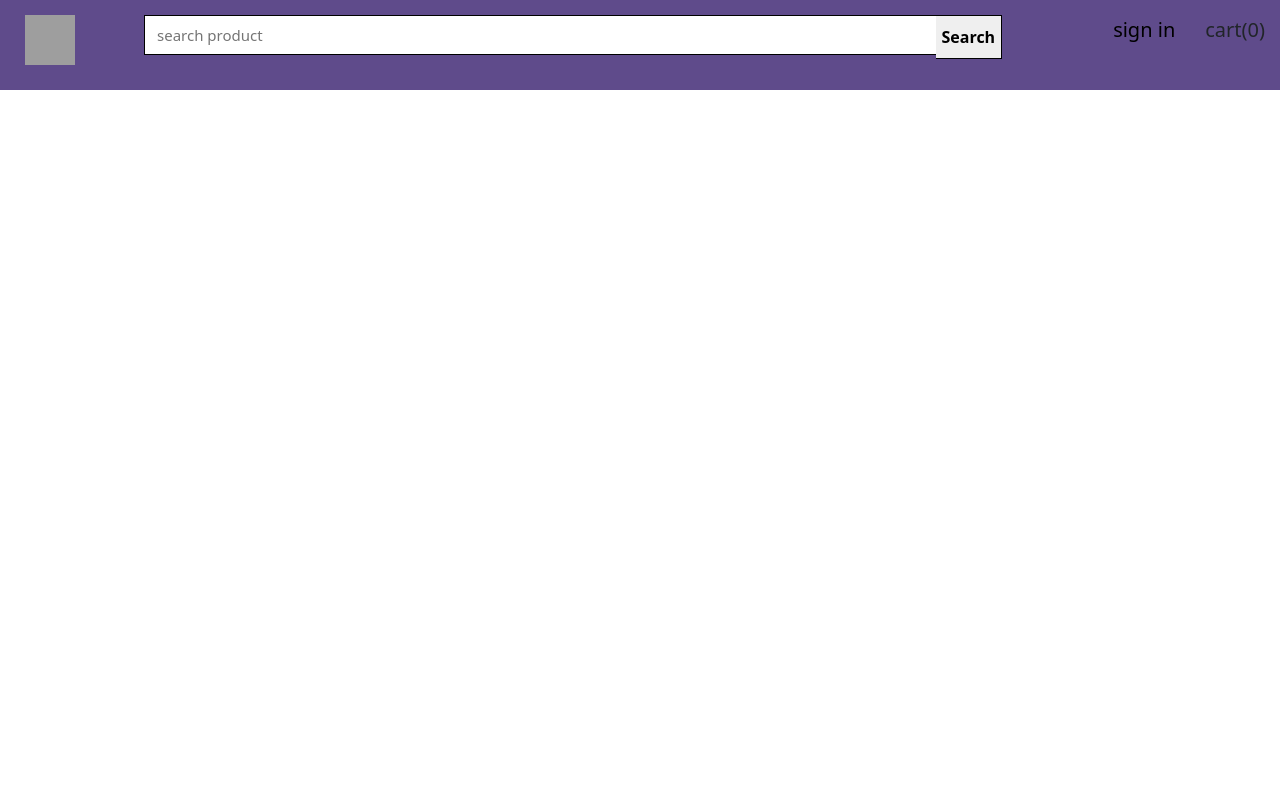
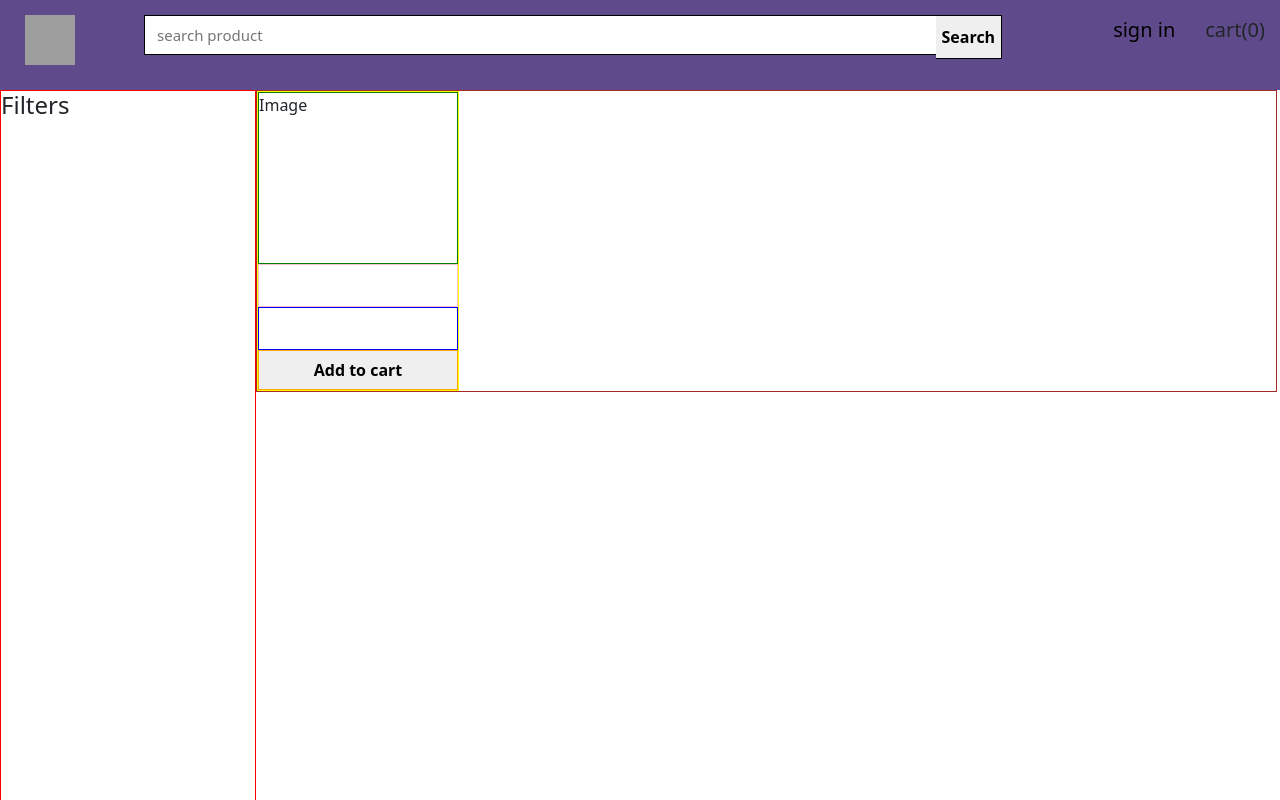
Before and after one commit to PratibhaEvane/ecom-By-Scratch, an Angular app: page /search/1 in a window 1280 px wide. Before the commit this address led to /. Shown: the top 800 px of the page. Built offline with nearby package versions, Linux system fonts and the light colour scheme; grey boxes are pictures that could not be loaded.

Commit message:
Search Page UI

```diff
--- a/src/app/app-routing.module.ts
+++ b/src/app/app-routing.module.ts
@@ -2,6 +2,7 @@ import { NgModule } from '@angular/core';
 import { RouterModule, Routes } from '@angular/router';
 import { AuthGuard } from './auth.guard';
 import { HomePageComponent } from './home-page/home-page.component';
+import { SearchPageComponent } from './search-page/search-page.component';
 import { SellerAddProductComponent } from './seller-add-product/seller-add-product.component';
 import { SellerAuthComponent } from './seller-auth/seller-auth.component';
 import { SellerHomepageComponent } from './seller-homepage/seller-homepage.component';
@@ -29,6 +30,9 @@ const routes: Routes = [{
   path: 'seller-update-product/:id',
   component: SellerProductUpdateComponent,
   canActivate: [AuthGuard]
+}, {
+  path: 'search/:query',
+  component: SearchPageComponent
 }
 ];
 
--- a/src/app/app.module.ts
+++ b/src/app/app.module.ts
@@ -12,6 +12,7 @@ import { SellerAddProductComponent } from './seller-add-product/seller-add-produ
 import { SellerProductUpdateComponent } from './seller-product-update/seller-product-update.component';
 import { NgbModule } from '@ng-bootstrap/ng-bootstrap';
 import { FontAwesomeModule } from '@fortawesome/angular-fontawesome';
+import { SearchPageComponent } from './search-page/search-page.component';
 
 
 @NgModule({
@@ -22,7 +23,8 @@ import { FontAwesomeModule } from '@fortawesome/angular-fontawesome';
     SellerAuthComponent,
     SellerHomepageComponent,
     SellerAddProductComponent,
-    SellerProductUpdateComponent
+    SellerProductUpdateComponent,
+    SearchPageComponent
   ],
   imports: [
     BrowserModule,
--- a/src/app/header/header.component.html
+++ b/src/app/header/header.component.html
@@ -5,8 +5,9 @@
                     src="https://as1.ftcdn.net/v2/jpg/02/98/18/60/1000_F_298186090_Rimyxol4jsYvYbQg1i6sttQ5N3oebXgt.jpg"
                     alt="eShop"></a></div>
         <div class="search-container">
-            <input type="text" placeholder="search product" (keyup)="searchProduct($event)" (blur)="blankSearchField()">
-            <button>Search</button>
+            <input type="text" placeholder="search product" #searchBox (keyup)="searchProduct($event)"
+                (blur)="blankSearchField()">
+            <button (click)="openSearch(searchBox.value)">Search</button>
         </div>
         <div class="search-products-list" *ngIf="search_product_result">
             <ul *ngFor="let item of search_product_result">
--- a/src/app/header/header.component.ts
+++ b/src/app/header/header.component.ts
@@ -35,7 +35,7 @@ export class HeaderComponent implements OnInit {
   searchProduct(e: KeyboardEvent) {
     if (e) {
       const element = e.target as HTMLInputElement
-      console.log(element.value)
+      // console.log(element.value)
       this.service.product_search(element.value).subscribe((data) => {
         this.search_product_result = data
       })
@@ -44,4 +44,9 @@ export class HeaderComponent implements OnInit {
   blankSearchField() {
     this.search_product_result = undefined
   }
+  // below function is created to open search page on searching navbar
+  openSearch(val: string) {
+    // console.log(val)
+    this.route.navigate([`search/:${val}`])
+  }
 }
--- /dev/null
+++ b/src/app/search-page/search-page.component.css
@@ -0,0 +1,4 @@
+.add-cart {
+    text-decoration: none;
+    color: black;
+}
--- /dev/null
+++ b/src/app/search-page/search-page.component.html
@@ -0,0 +1,24 @@
+<!-- this component is created f=to display search result on navbar -->
+<div class="sidebar">
+    <!-- <ul *ngFor="let list of product_list">
+        <li> {{list.category}}
+        </li>
+    </ul> -->
+    <h4>Filters</h4>
+</div>
+<div class="product-container">
+    <div class="product-list">
+        <div class="img">
+            Image </div>
+        <div class="product-name"> </div>
+        <div class="product-price"> </div>
+        <div class="action ">
+            <button>
+                <a class="add-cart">Add to cart</a>
+
+            </button>
+
+        </div>
+
+    </div>
+</div>
```
Also changed, not shown: src/app/search-page/search-page.component.ts (added, +10 -0 lines), 1 other file (tests, documents, lock files or other folders).
